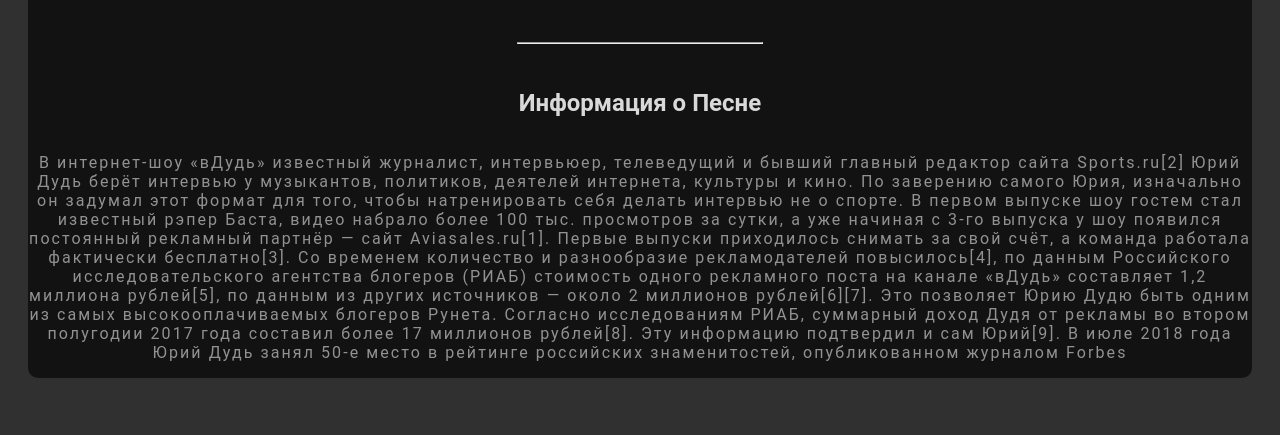
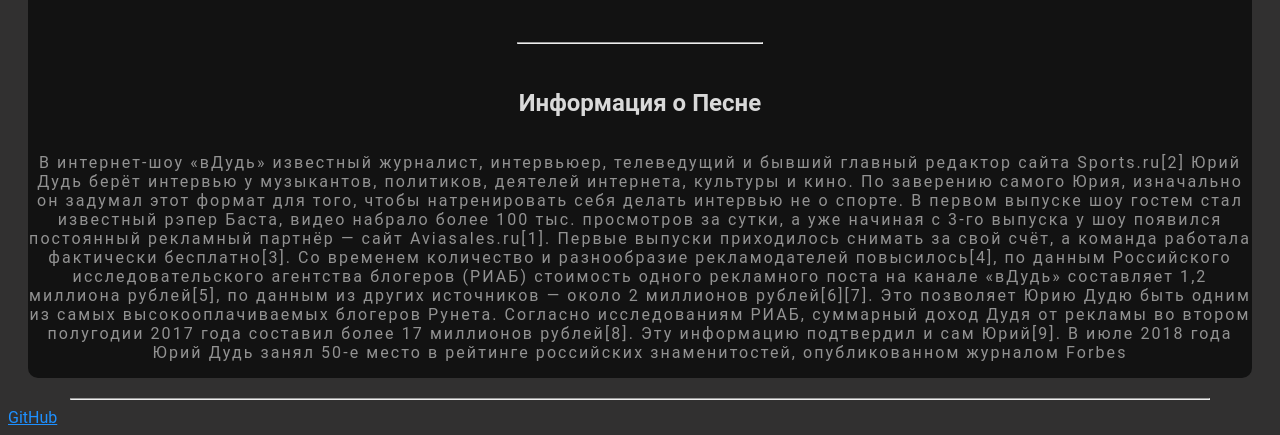
Before and after one commit to dZECKIchan/HelloSery-test-, a plain HTML site: page index.html in a window 1280 px wide. Shown: the part 838-1273 px from the top of the page. Before the commit the page ends 1236 px from the top, so only its background shows below. Drawn offline with Linux system fonts and the light colour scheme.

Commit message:
Update index.html

```diff
--- a/index.html
+++ b/index.html
@@ -3,7 +3,7 @@
 <head>
     <meta charset="UTF-8">
     <meta name="viewport" content="width=device-width, initial-scale=1.0">
-    <title>Главная Страница</title>
+    <title>Document</title>
     <link rel="stylesheet" href="styles.css">
 </head>
 <body>
@@ -44,5 +44,9 @@
         <p class="info-of-music">В интернет-шоу «вДудь» известный журналист, интервьюер, телеведущий и бывший главный редактор сайта Sports.ru[2] Юрий Дудь берёт интервью у музыкантов, политиков, деятелей интернета, культуры и кино. По заверению самого Юрия, изначально он задумал этот формат для того, чтобы натренировать себя делать интервью не о спорте. В первом выпуске шоу гостем стал известный рэпер Баста, видео набрало более 100 тыс. просмотров за сутки, а уже начиная с 3-го выпуска у шоу появился постоянный рекламный партнёр — сайт Aviasales.ru[1]. Первые выпуски приходилось снимать за свой счёт, а команда работала фактически бесплатно[3]. Со временем количество и разнообразие рекламодателей повысилось[4], по данным Российского исследовательского агентства блогеров (РИАБ) стоимость одного рекламного поста на канале «вДудь» составляет 1,2 миллиона рублей[5], по данным из других источников — около 2 миллионов рублей[6][7]. Это позволяет Юрию Дудю быть одним из самых высокооплачиваемых блогеров Рунета. Согласно исследованиям РИАБ, суммарный доход Дудя от рекламы во втором полугодии 2017 года составил более 17 миллионов рублей[8]. Эту информацию подтвердил и сам Юрий[9]. В июле 2018 года Юрий Дудь занял 50-е место в рейтинге российских знаменитостей, опубликованном журналом Forbes</p>
     </div>
     </div>
+    <hr style="width: 90%;">
+    <footer>
+        <a class="gitHub-href" href="https://github.com/dZECKIchan">GitHub</a>
+    </footer>
 </body>
 </html>
```
